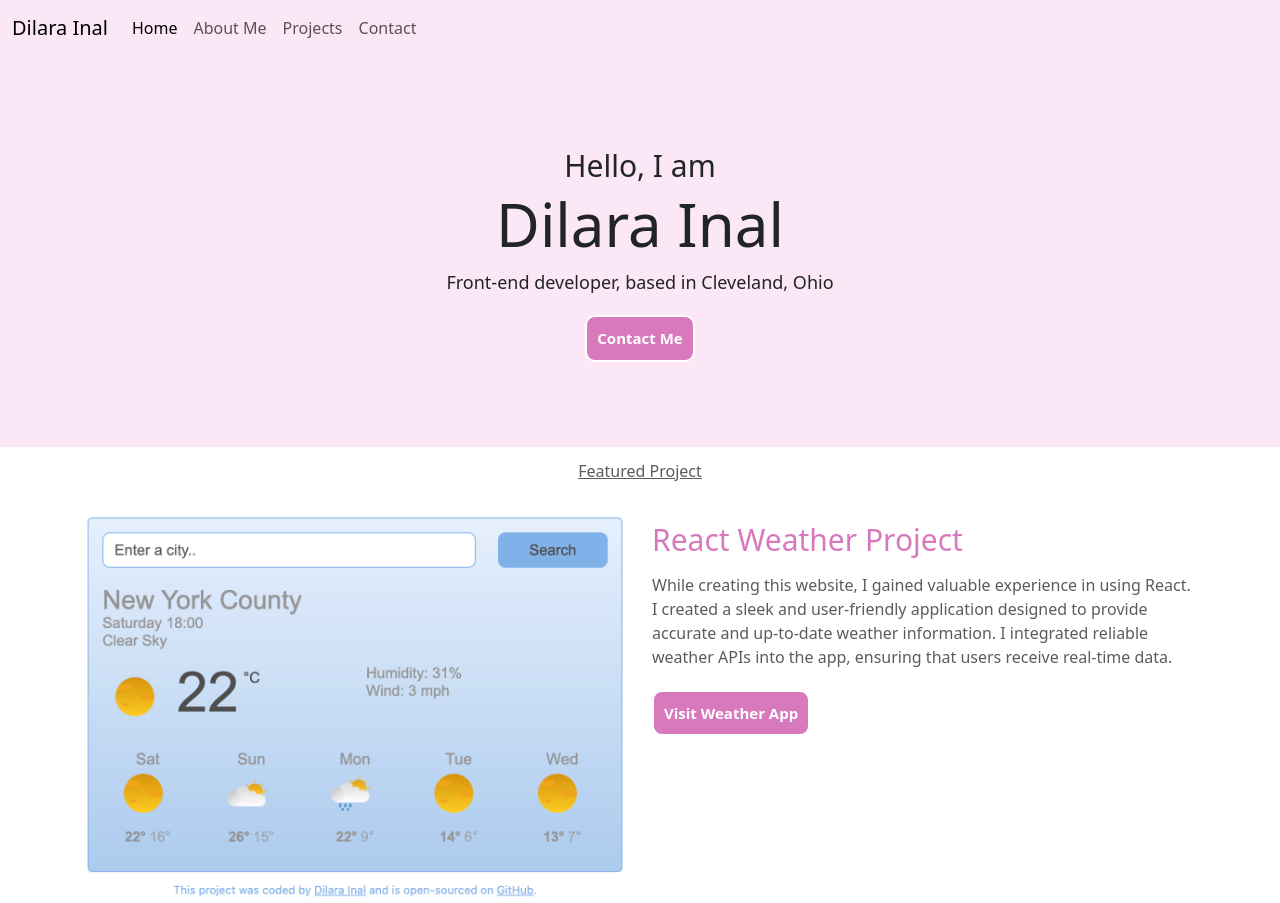
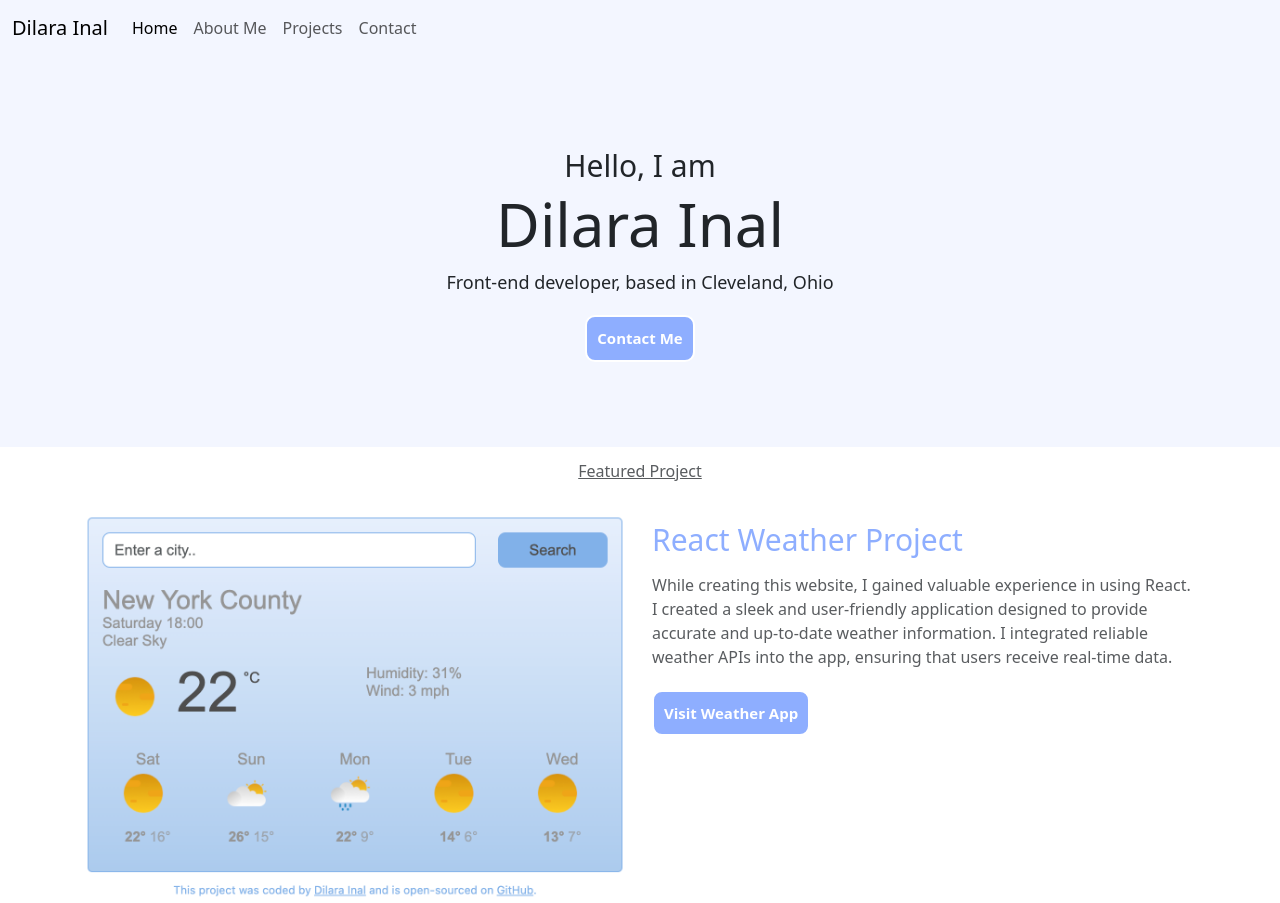
Before and after one commit to dilarainal/portfolio-project, a plain HTML site: page index.html in a window 1280 px wide. Shown: the top 903 px of the page. Drawn offline with nearby package versions, Linux system fonts and the light colour scheme.

Commit message:
Updated UI

```diff
--- a/css/styles.css
+++ b/css/styles.css
@@ -1,6 +1,6 @@
 :root {
-  --primary-color: rgb(252, 231, 246);
-  --secondary-color: rgb(215, 121, 188);
+  --primary-color: rgb(243, 246, 255);
+  --secondary-color: rgb(142, 174, 255);
 }
 
 h1,
--- a/index.html
+++ b/index.html
@@ -28,7 +28,7 @@
   <body>
     <nav
       class="navbar sticky-top navbar-expand-lg"
-      style="background-color: rgb(252, 231, 246)"
+      style="background-color: rgb(243, 246, 255)"
     >
       <div class="container-fluid">
         <a class="navbar-brand" href="/" title="Homepage">Dilara Inal</a>
```
